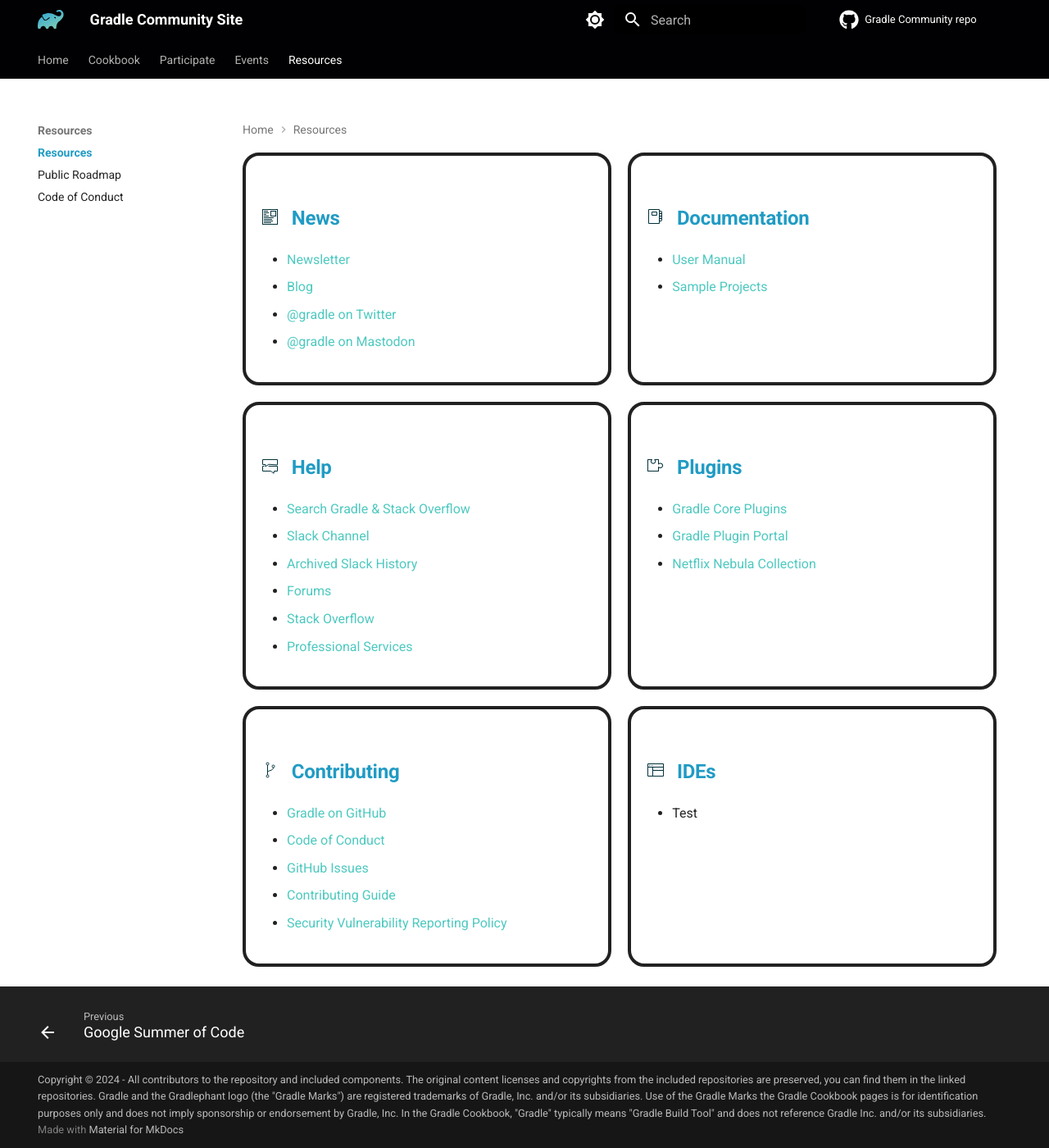
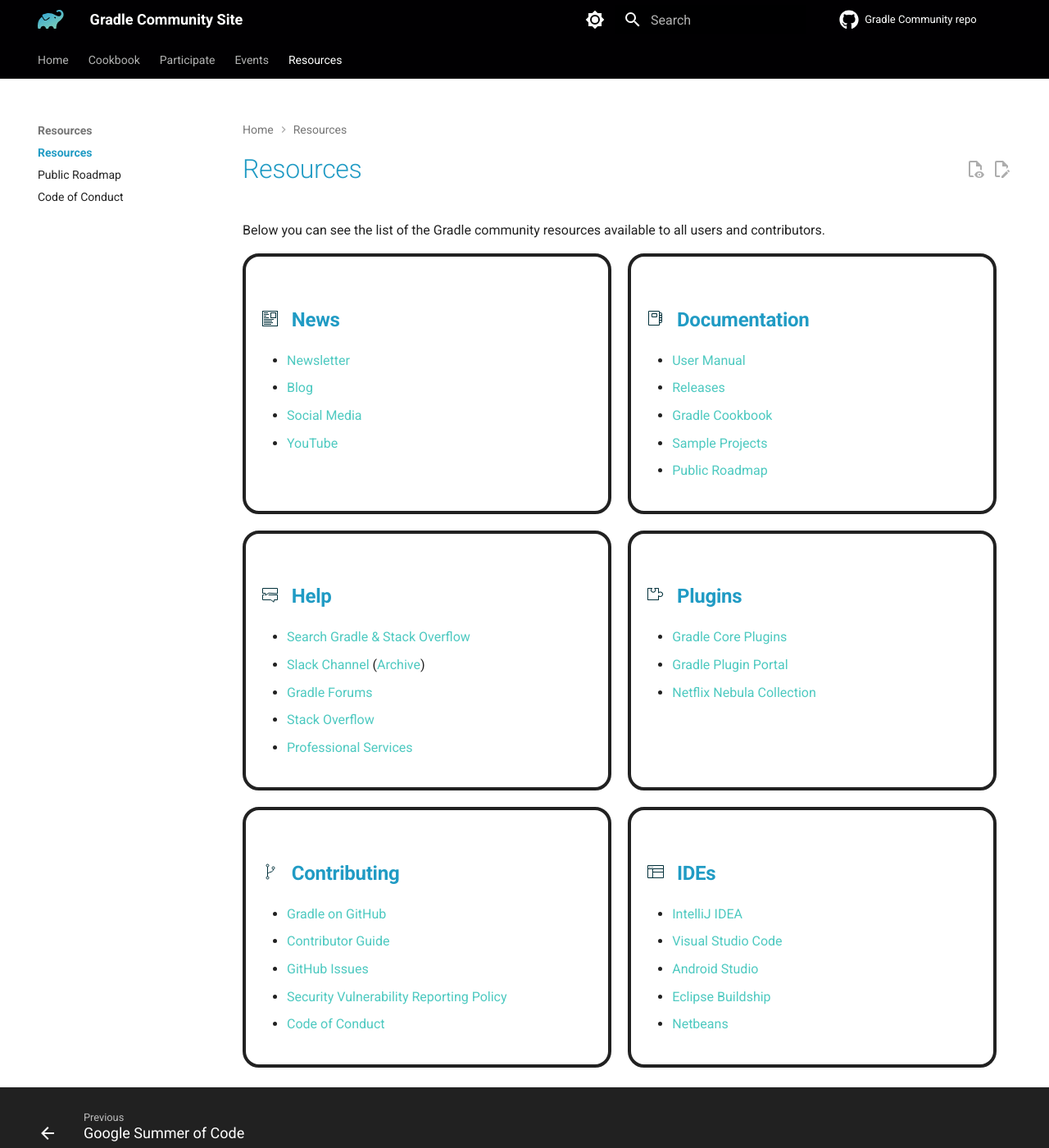
Before and after one commit to gradle/community, an MkDocs documentation site: the page built from docs/resources/README.md, in a window 1280 px wide and 1400 px high. Shown: the whole window at 82% size. Built offline with MkDocs 1.6.1 and Material for MkDocs 9.7.7, drawn with Linux system fonts in a browser that asks for light colours; plug-ins that fetch from the network failed and are left out; comment, search, counter and statistics services are not loaded.

Commit message:
Uodate links to reflect the current community state

```diff
--- a/docs/resources/README.md
+++ b/docs/resources/README.md
@@ -7,20 +7,22 @@ resources:
   links:
     - <a href="https://newsletter.gradle.org/">Newsletter</a>
     - <a href="https://blog.gradle.org/">Blog</a>
-    - <a href="https://twitter.com/gradle">@gradle on Twitter</a>
-    - <a href="https://mastodon.social/@Gradle" rel="me">@gradle on Mastodon</a>
+    - <a href="../contributing/spread-the-word/#social-media">Social Media</a>
+    - <a href="https://www.youtube.com/channel/">YouTube</a>
 - section: Documentation
   icon: ../images/icons/documentation.svg
   links:
     - <a href="https://docs.gradle.org">User Manual</a>
+    - <a href="https://gradle.org/releases/">Releases</a>
+    - <a href="https://cookbook.gradle.org">Gradle Cookbook</a>
     - <a href="https://docs.gradle.org/current/samples">Sample Projects</a>
+    - <a href="../roadmap/">Public Roadmap</a>
 - section: Help
   icon: ../images/icons/discuss.svg
   links:
     - <a href="/help/">Search Gradle &amp; Stack Overflow</a>
-    - <a href="https://gradle.com/slack-invite">Slack Channel</a>
-    - <a href="https://www.linen.dev/s/gradle-community">Archived Slack History</a>
-    - <a href="https://discuss.gradle.org">Forums</a>
+    - <a href="https://gradle.com/slack-invite">Slack Channel</a> (<a href="https://www.linen.dev/s/gradle-community">Archive</a>)
+    - <a href="https://discuss.gradle.org">Gradle Forums</a>
     - <a href="https://stackoverflow.com/questions/tagged/gradle">Stack Overflow</a>
     - <a href="/services/">Professional Services</a>
 - section: Plugins
@@ -33,14 +35,19 @@ resources:
   icon: ../images/icons/contributing.svg
   links:
     - <a href="https://github.com/gradle/">Gradle on GitHub</a>
+    - <a href="../contributing">Contributor Guide</a>
+    - <a href="https://github.com/gradle/gradle/issues">GitHub Issues</a>
+    - <a href="https://github.com/gradle/gradle/security/policy">Security Vulnerability Reporting Policy</a>
     - <a href="https://gradle.org/conduct/">Code of Conduct</a>
-    - <a href="https://github.com/gradle/gradle/issues">GitHub Issues</a>
-    - <a href="https://github.com/gradle/gradle/blob/master/CONTRIBUTING.md">Contributing Guide</a>
-    - <a href="https://github.com/gradle/gradle/security/policy">Security Vulnerability Reporting Policy</a>
 - section: IDEs
   icon: ../images/icons/ide.svg
   links:
-    - Test
+    - <a href="https://www.jetbrains.com/help/idea/gradle.html">IntelliJ IDEA</a>
+    - <a href="https://docs.gradle.org/current/userguide/gradle_ides.html#visual_studio_code">Visual Studio Code</a>
+    - <a href="https://developer.android.com/studio/build/index.html">Android Studio</a>
+    - <a href="http://www.vogella.com/tutorials/EclipseGradle/article.html">Eclipse Buildship</a>
+    - <a href="https://netbeans.apache.org/">Netbeans</a>
 ---
 
-Hello
+Below you can see the list of the Gradle community resources
+available to all users and contributors.
--- a/overrides/resources.html
+++ b/overrides/resources.html
@@ -1,11 +1,12 @@
 {% extends "base.html" %}
 
 {% block content %}
+{{ super() }}
 <div class="grid-container">
   {% for resource in page.meta.resources %}
     <div class="card">
       <div class="header">
-        <h3 class="list__item-title u-text-with-icon">
+        <h3>
           <span class="text-with-icon__icon text-with-icon__icon--20x20" aria-hidden="true">
             <img src="{{ resource.icon }}"/>
           </span>
```
Also changed, not shown: overrides/main.html (+0 -7 lines).
